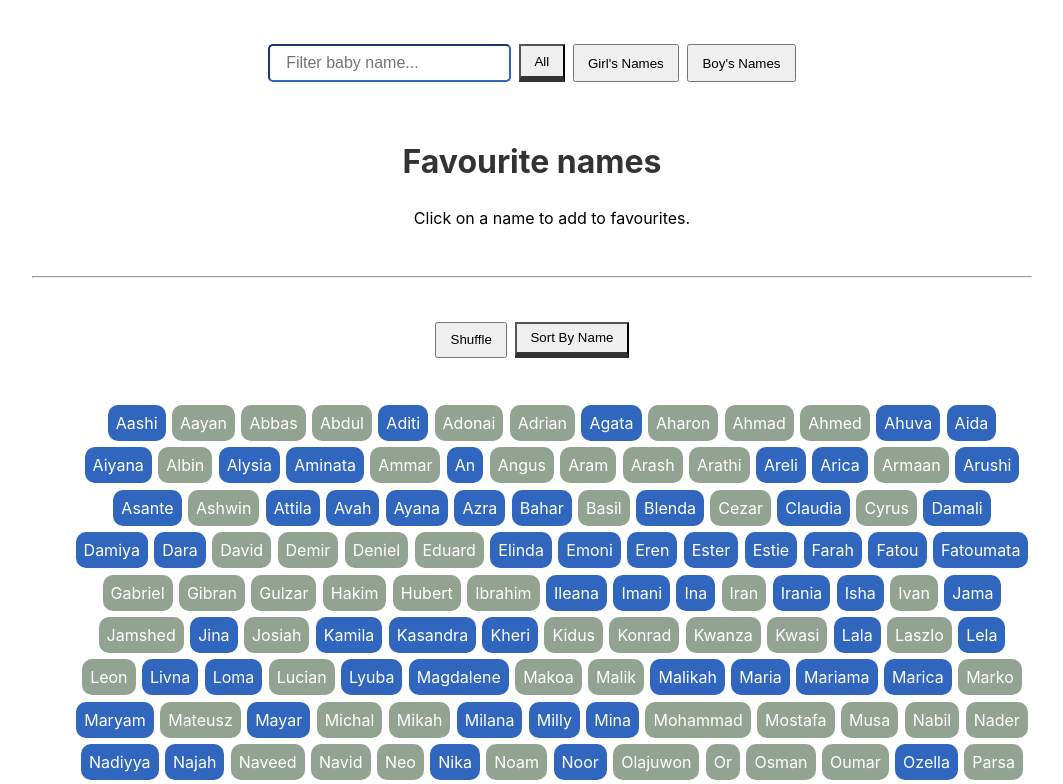
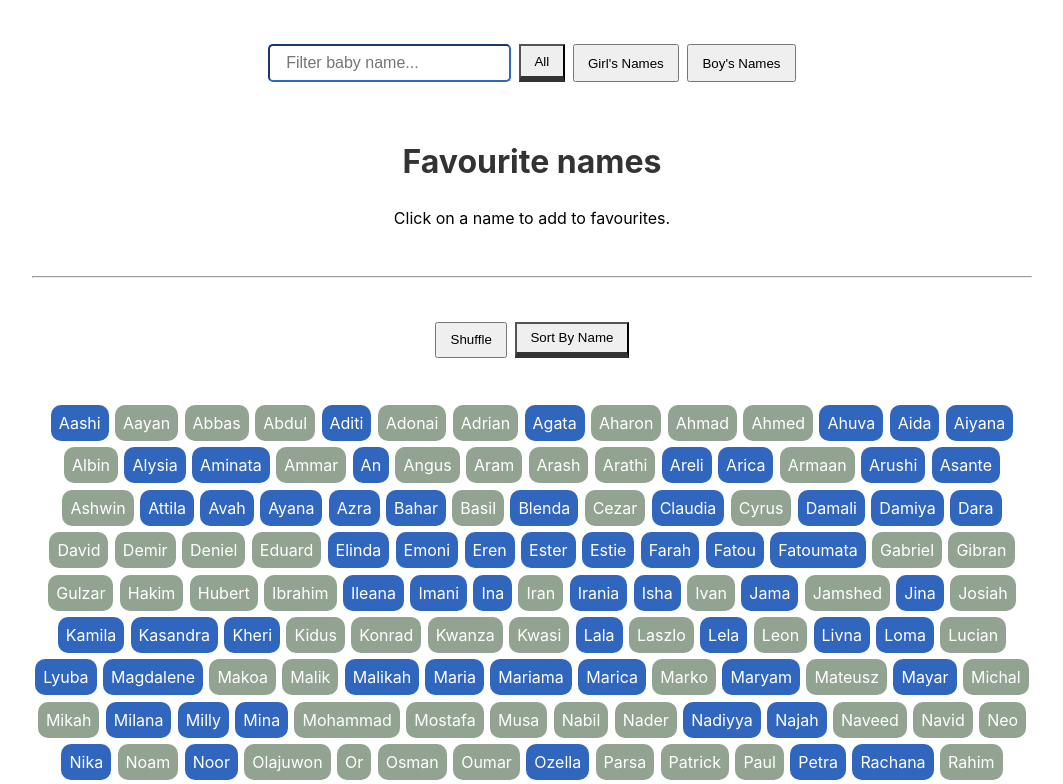
Before and after one commit to g1st/baby-names-react, a React (Create React App) app: page / in a window 1280 px wide. Shown: the top 784 px of the page, without its empty margins (108-1171 px from the left). Built offline with nearby package versions, Linux system fonts and the light colour scheme.

Commit message:
Remove list padding and add padding to container

```diff
--- a/src/index.css
+++ b/src/index.css
@@ -16,9 +16,15 @@ hr {
   margin-bottom: 1rem;
 }
 
+ul {
+  margin: 0;
+  padding: 0;
+}
+
 .App {
   max-width: 1000px;
   margin: 0 auto;
+  padding: 0 1em;
 }
 
 .baby-names {
```
